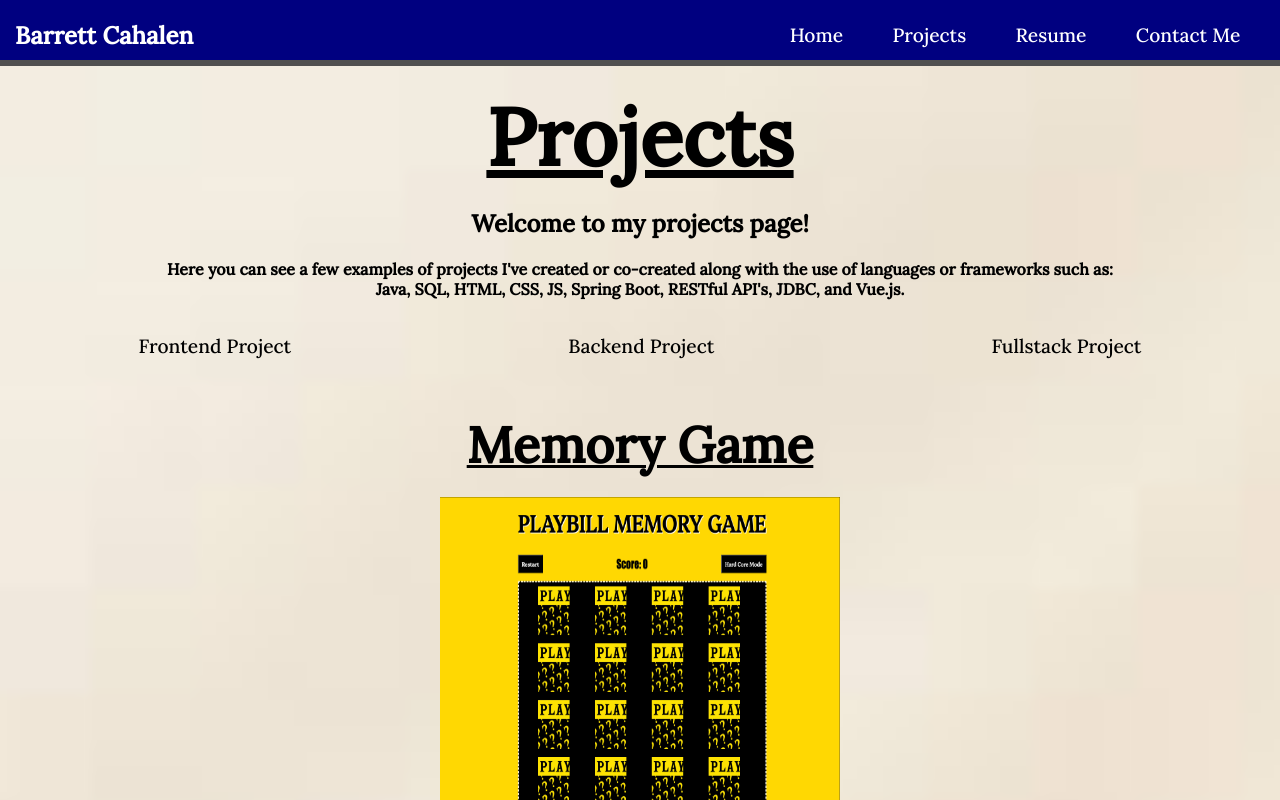
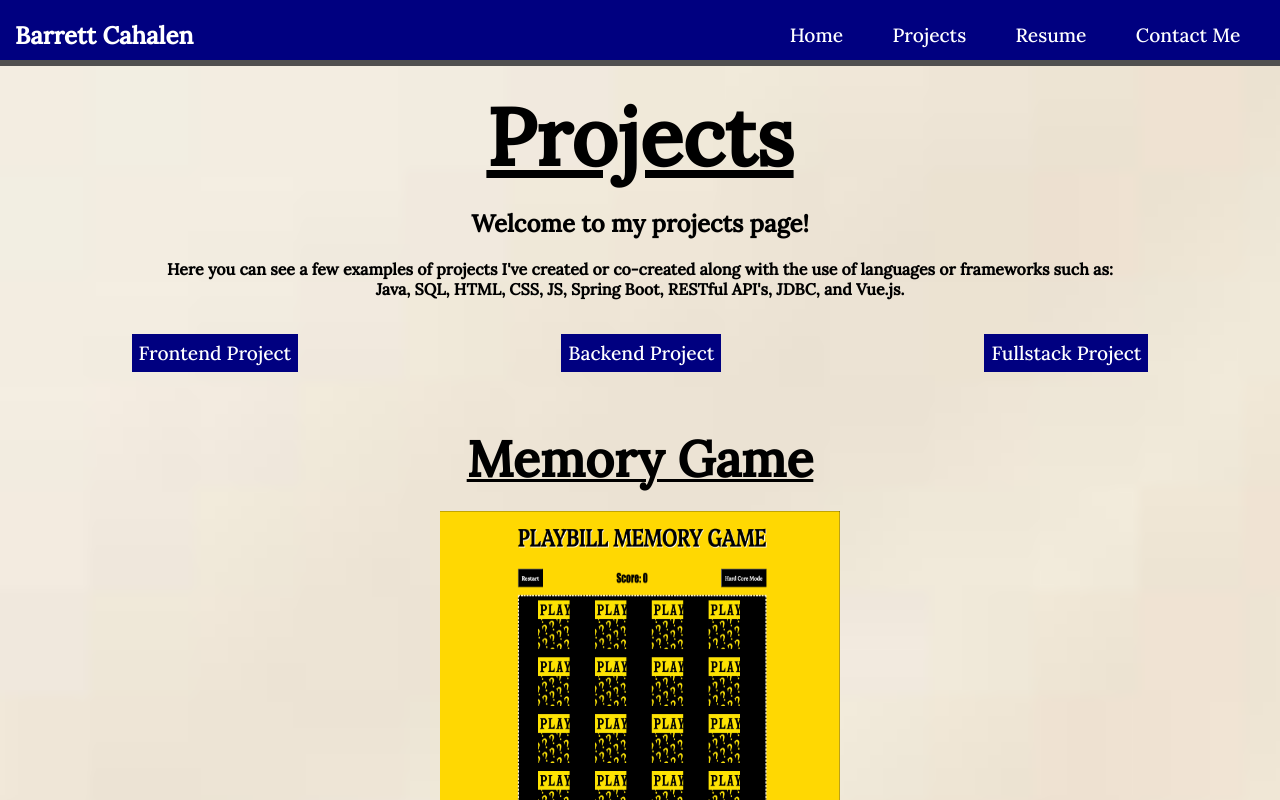
Before and after one commit to bpcahalen/Portfolio, a Vue app: page /projects in a window 1280 px wide. Built offline with nearby package versions, Linux system fonts and the light colour scheme.

Commit message:
adjusted name for pdf and relocated in public folder

```diff
--- a/package.json
+++ b/package.json
@@ -16,6 +16,7 @@
     "@fortawesome/vue-fontawesome": "^3.0.0-5",
     "axios": "^1.7.9",
     "html2pdf.js": "^0.9.0",
+    "pdf-viewer-vue": "^0.2.7",
     "vue": "^3.4.29",
     "vue-html2pdf": "^1.8.0",
     "vue-pdf": "^4.3.0",
--- a/src/App.vue
+++ b/src/App.vue
@@ -13,7 +13,7 @@
           <router-link to="/">Home</router-link>
           <!-- <router-link to="/about">About</router-link> -->
           <router-link to="/projects">Projects</router-link>
-          <a role="button" href="../src/Barrett Cahalen Resume.pdf" download>Resume</a>
+          <a role="button" href="../public/BarrettCahalenResume.pdf" download>Resume</a>
           <router-link to="/contactme">Contact Me</router-link>
         </nav>
       </div>
@@ -28,7 +28,8 @@
 </template>
 
 <script>
-import resume from "../src/Barrett Cahalen Resume.pdf";
+import VuePdfViewer from "pdf-viewer-vue";
+import resume from "../public/BarrettCahalenResume.pdf";
 
 export default {
   data() {
--- a/src/views/ProjectView.vue
+++ b/src/views/ProjectView.vue
@@ -144,13 +144,16 @@ export default {
 }
 
 .jump{
-    color: black;
+    color: white;
     font-family: "Lora", serif;
+    border: navy 2px solid;
+    background-color: navy;
+    padding: 5px;
 }
 
 .jump:hover{
-    color: black;
-    text-decoration: underline black;
+    color: white;
+    text-decoration: underline white;
 }
 
 /* .projects {
```
Also changed, not shown: 2 other files (tests, documents, lock files or other folders).
